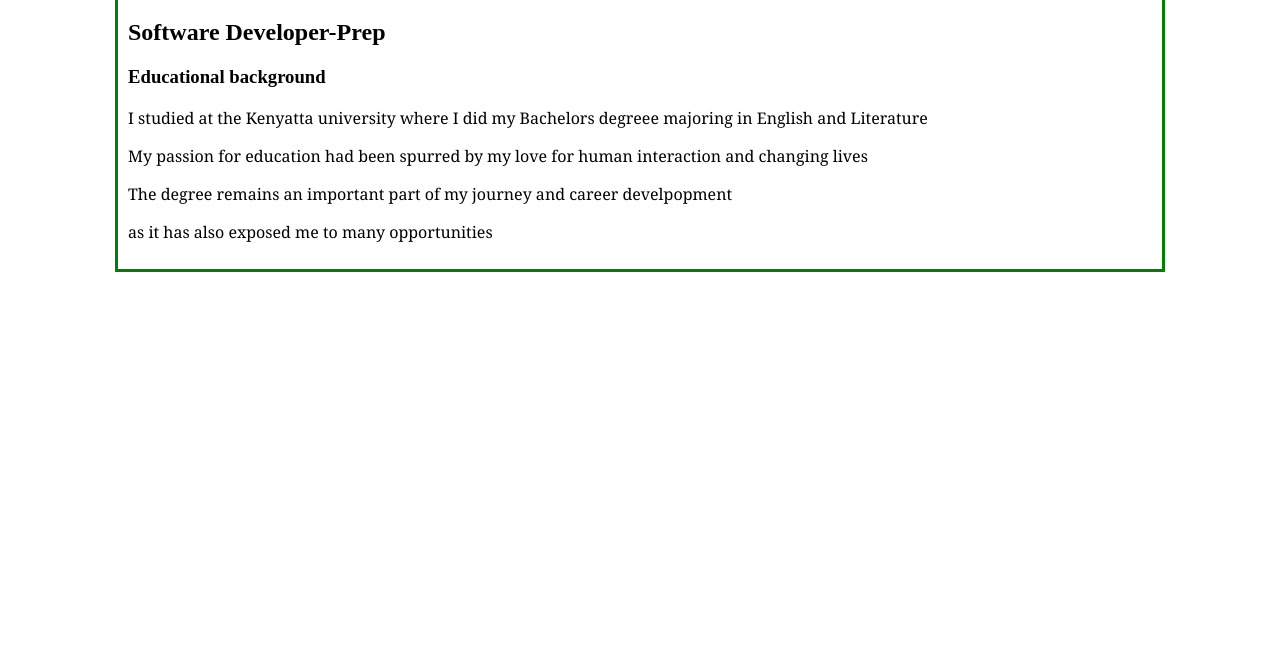
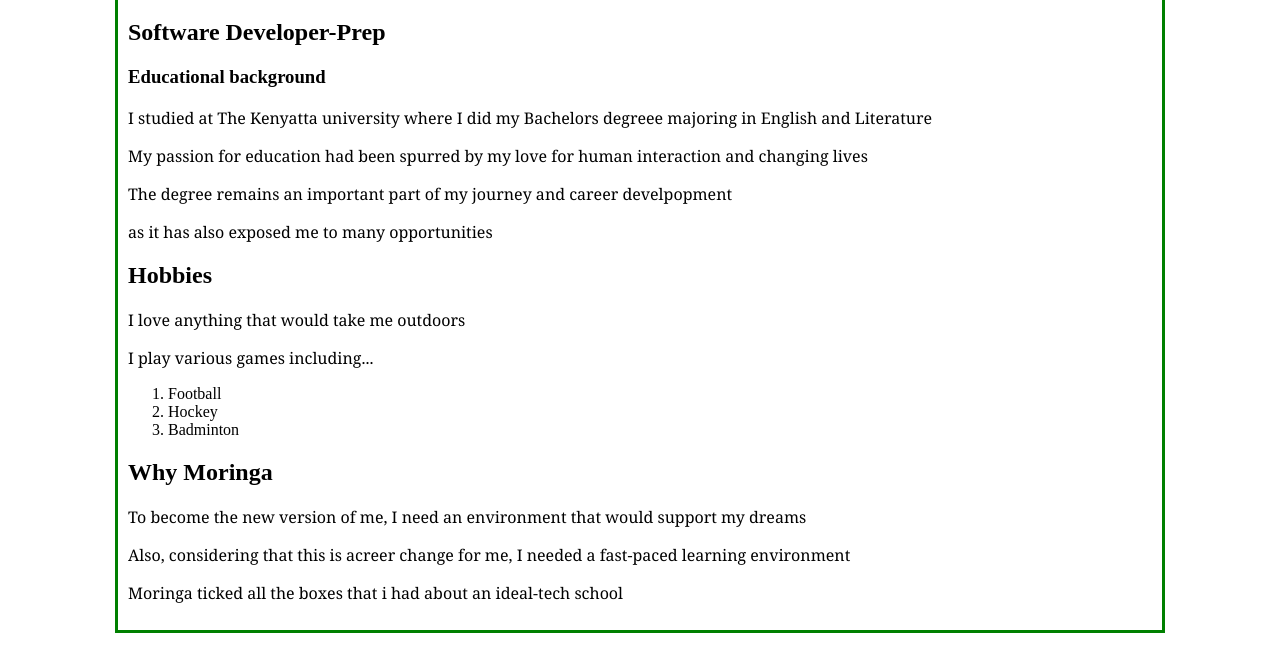
Before and after one commit to Evance23/myschoolproject, a plain HTML site: page about_me.html in a window 1280 px wide. Shown: the part 74-746 px from the top of the page. Drawn offline with Linux system fonts and the light colour scheme.

Commit message:
about_me.html

```diff
--- a/about_me.html
+++ b/about_me.html
@@ -14,9 +14,23 @@
 <h2>Software Developer-Prep</h2>
 
 <h3>Educational background</h3>
-<p>I studied at the Kenyatta university where I did my Bachelors degreee majoring in English and Literature</p>
+<p>I studied at The Kenyatta university where I did my Bachelors degreee majoring in English and Literature</p>
 <p>My passion for education had been spurred by my love for human interaction and changing lives</p>
 <p> The degree remains an important part of my journey and career develpopment</p>
 <p>as it has also  exposed me to many opportunities </p>
+
+<h2>Hobbies</h2>
+<p>I love anything that would take me outdoors</p>
+<p>I play various games including...</p>
+<ol>
+    <li>Football</li>
+    <li>Hockey</li>
+    <li>Badminton</li>
+</ol>
+<h2>Why Moringa</h2>
+<p>To become the new version of me, I need an environment that would support my dreams</p>
+<p>Also, considering that this is acreer change for me, I needed a fast-paced learning environment</p>
+<p>Moringa ticked all the boxes that i had about an ideal-tech school</p>
+
 </body>
 </html>
```
Also changed, not shown: index.html (+0 -3 lines), 1 other file.
